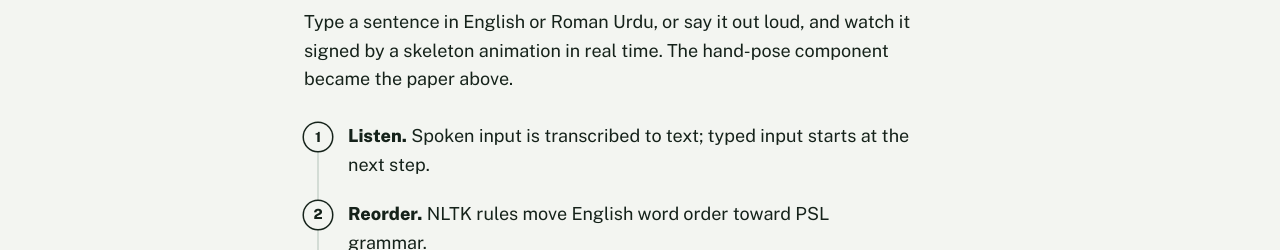
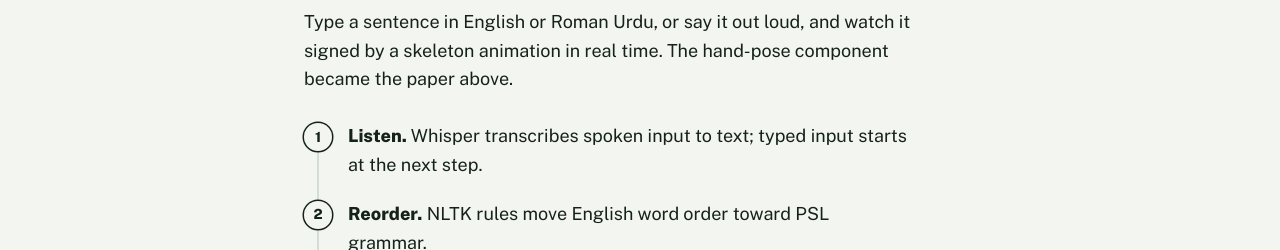
Before and after one commit to abdullaharifx/abdullaharifx.github.io, a plain HTML site: page index.html in a window 1280 px wide. Shown: the part 5460-5710 px from the top of the page. Drawn offline with nearby package versions, Linux system fonts and the light colour scheme; a web font is replaced by a local one.

Commit message:
Name Whisper as the speech-to-text model in Zaban-e-Ishara
Co-Authored-By: Claude Opus 5.5 <noreply@anthropic.com>

```diff
--- a/index.html
+++ b/index.html
@@ -273,7 +273,7 @@
             Type a sentence in English or Roman Urdu, or say it out loud, and watch it signed by a skeleton animation in real time. The hand-pose component became the paper above.
           </p>
           <ol class="pipeline">
-            <li><strong>Listen.</strong> Spoken input is transcribed to text; typed input starts at the next step.</li>
+            <li><strong>Listen.</strong> Whisper transcribes spoken input to text; typed input starts at the next step.</li>
             <li><strong>Reorder.</strong> NLTK rules move English word order toward PSL grammar.</li>
             <li><strong>Translate to gloss.</strong> A fine-tuned T5-Base writes the PSL gloss. 89.6% accuracy with 4-fold cross-validation.</li>
             <li><strong>Find or generate poses.</strong> Dictionary signs come from a pose lookup; out-of-vocabulary words go through a generative pathway.</li>
```
